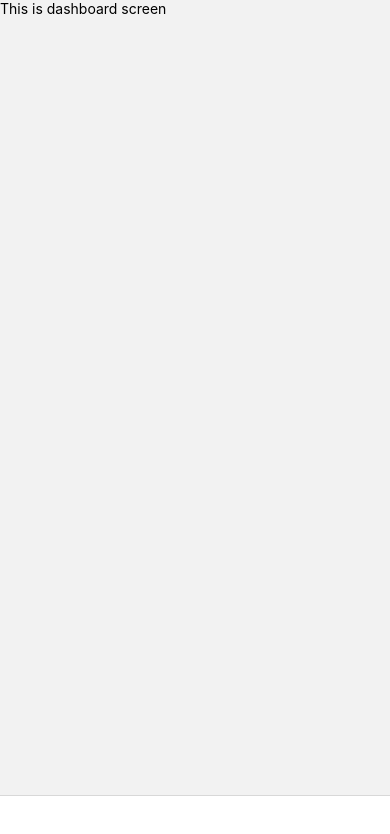
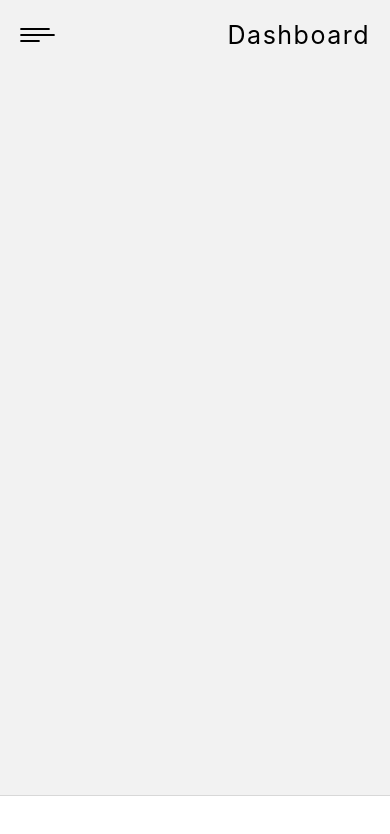
Before and after one commit to ZhaAbhi/Smart-Sales-Hub, a React Native app: screen /Dashboard in a window 390 px wide. Shown: the top 834 px of the page. Built offline with nearby package versions, Linux system fonts and the light colour scheme; some icons are missing.

Commit message:
resuable menu

```diff
--- /dev/null
+++ b/src/components/Hamburger.tsx
@@ -0,0 +1,23 @@
+import React from 'react';
+import {View, TouchableOpacity, StyleSheet} from 'react-native';
+
+const HamburgerMenu:React.FC=()=>{
+    return(
+         <TouchableOpacity>
+            <View style={[ styles.menu, {width:30}]}></View>
+            <View style={[ styles.menu, {width:35}]}></View>
+            <View style={[ styles.menu, {width:20}]}></View>
+        </TouchableOpacity>
+    )
+}
+
+const styles= StyleSheet.create({
+    menu:{
+     backgroundColor:'black',
+     marginVertical:'6%',
+     borderWidth:1.4,
+     borderRadius:25
+    }
+})
+
+export default HamburgerMenu
--- a/src/main.tsx
+++ b/src/main.tsx
@@ -1,7 +1,5 @@
 import React from "react";
-import { Text, View } from "react-native";
 import { NavigationContainer } from "@react-navigation/native";
-import DashboardScreen from "./screens/DashboardScreen";
 import MyTabs from "./navigation/DashboardNavigator";
 
 const Main: React.FC=()=>{
--- a/src/navigation/DashboardNavigator.tsx
+++ b/src/navigation/DashboardNavigator.tsx
@@ -1,7 +1,6 @@
 import {createBottomTabNavigator} from '@react-navigation/bottom-tabs';
 import DashboardScreen from '../screens/DashboardScreen';
 import Icon from '@react-native-vector-icons/fontawesome'
-import { TouchableOpacity } from 'react-native';
 
 const Tab = createBottomTabNavigator()
 
--- a/src/screens/DashboardScreen.tsx
+++ b/src/screens/DashboardScreen.tsx
@@ -1,12 +1,33 @@
 import React from 'react';
-import {View, Text} from 'react-native';
+import {View, Text, StyleSheet} from 'react-native';
+import HamburgerMenu from '../components/Hamburger';
 
 const DashboardScreen: React.FC=()=>{
     return(
-        <View>
-            <Text>This is dashboard screen</Text>
+        <View style={{flex:1, padding:20}}>
+            <View style={styles.header}>
+              <HamburgerMenu/>
+                <View>
+                    <Text style={styles.dashboard}>Dashboard</Text>
+                </View>
+            </View>
+
         </View>
     )
 }
 
+const styles = StyleSheet.create({
+    header:{
+     flexDirection:'row',
+     justifyContent:'space-between',
+     alignItems:'center'
+    },
+
+    dashboard:{
+     fontSize:25,
+     color:'black',
+     letterSpacing:1.5
+    }
+})
+
 export default DashboardScreen;
```
